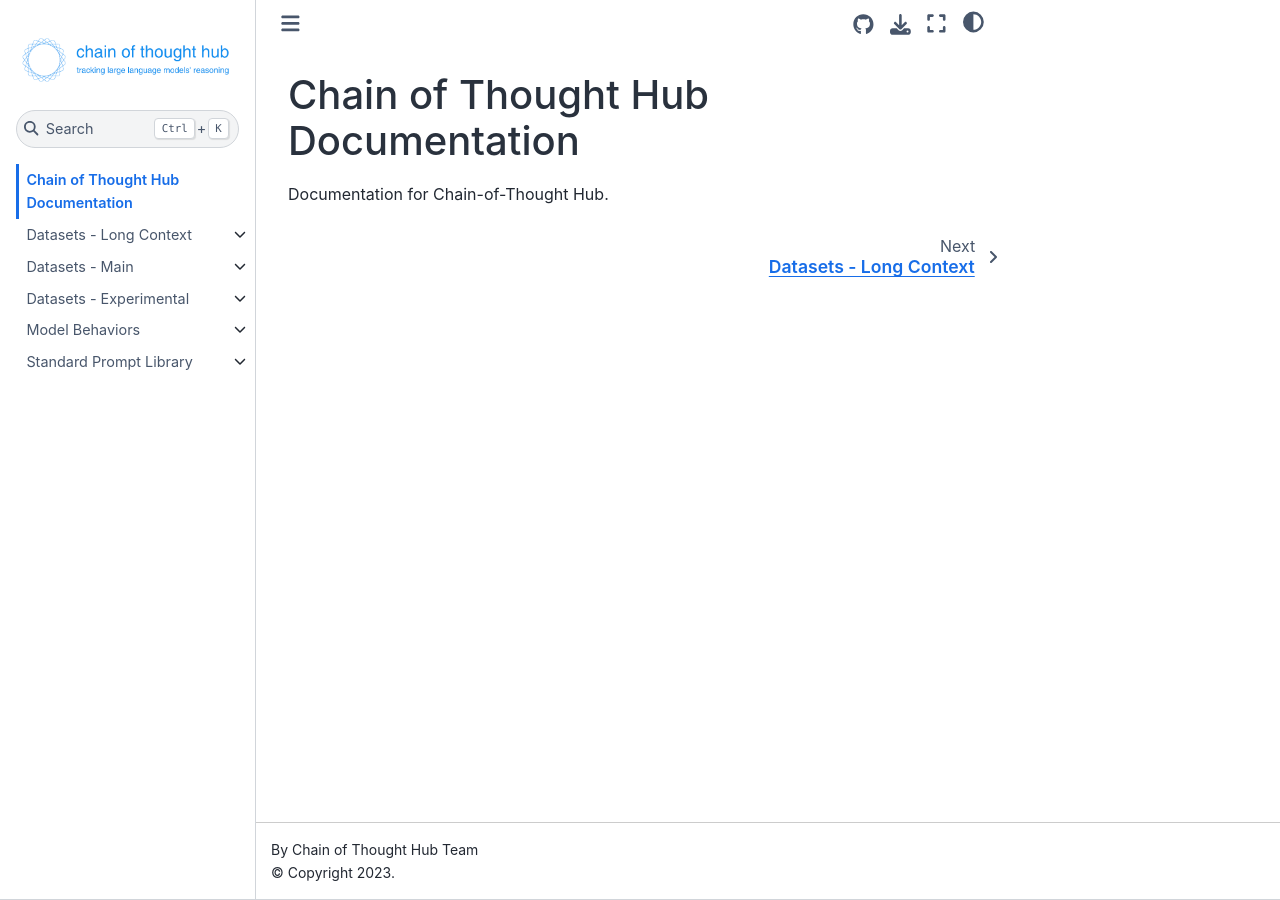
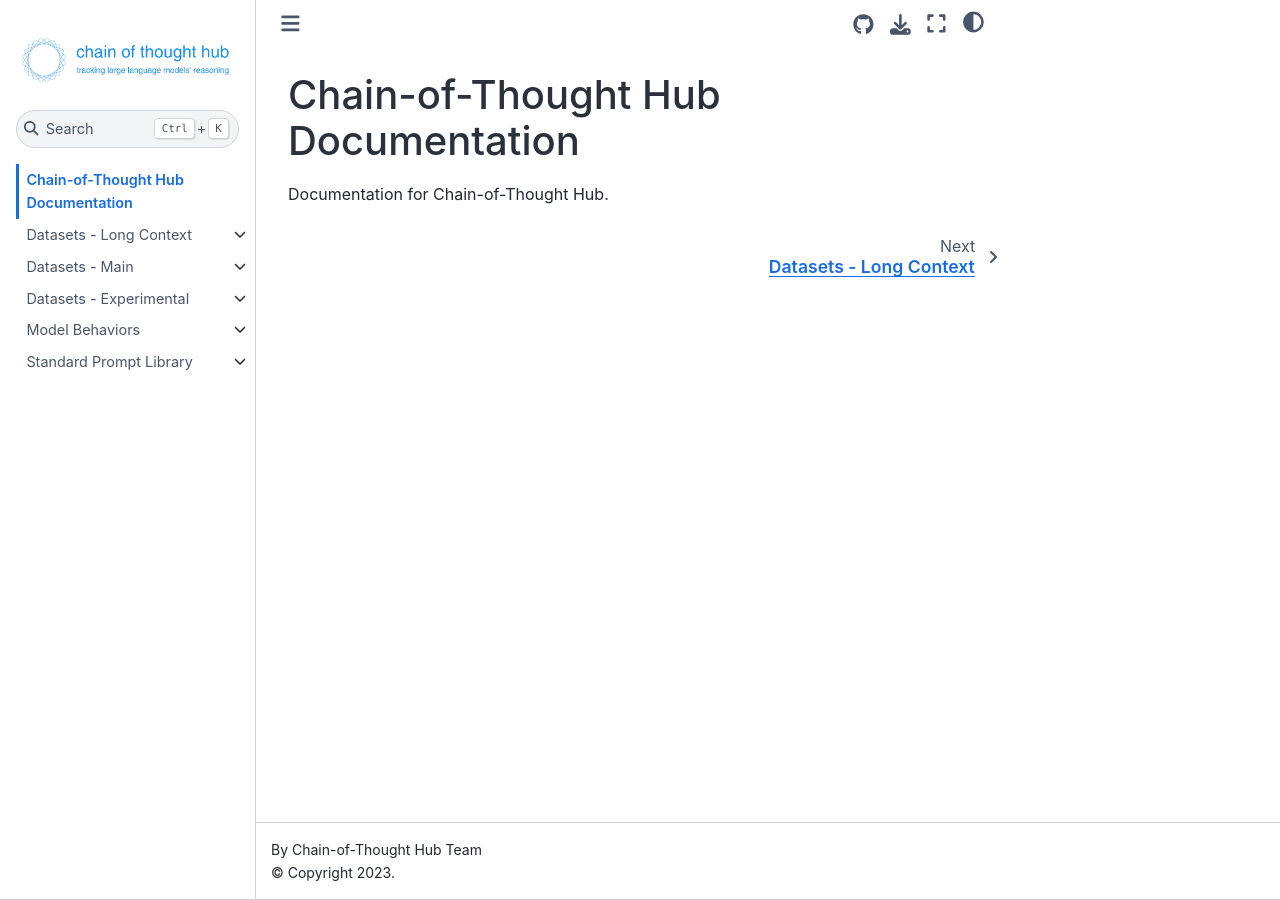
Before and after one commit to ipruning/cot-hub-docs, a Jupyter Book: the page built from docs/intro.md, in a window 1280 px wide. Built offline with Jupyter Book 1.0.4 settings and Sphinx 7.4.7 and the Sphinx Book theme 1.1.4, drawn with Linux system fonts in a browser that asks for light colours.

```diff
--- a/docs/_config.yml
+++ b/docs/_config.yml
@@ -1,8 +1,8 @@
 # Book settings
 # Learn more at https://jupyterbook.org/customize/config.html
 
-title: Chain of Thought Hub Documentation
-author: Chain of Thought Hub Team
+title: Chain-of-Thought Hub Documentation
+author: Chain-of-Thought Hub Team
 logo: assets/logo.png
 
 # Force re-execution of notebooks on each build.
--- a/docs/intro.md
+++ b/docs/intro.md
@@ -1,3 +1,3 @@
-# Chain of Thought Hub Documentation
+# Chain-of-Thought Hub Documentation
 
 Documentation for Chain-of-Thought Hub.
```
Also changed, not shown: readme.md (+1 -1 lines), 2 other files.
